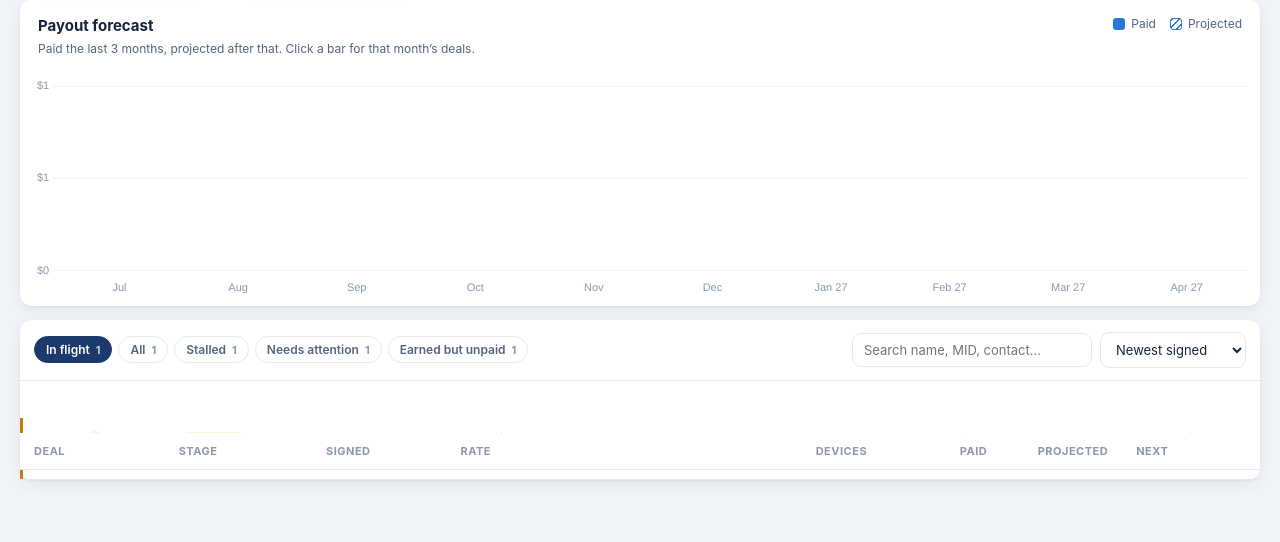
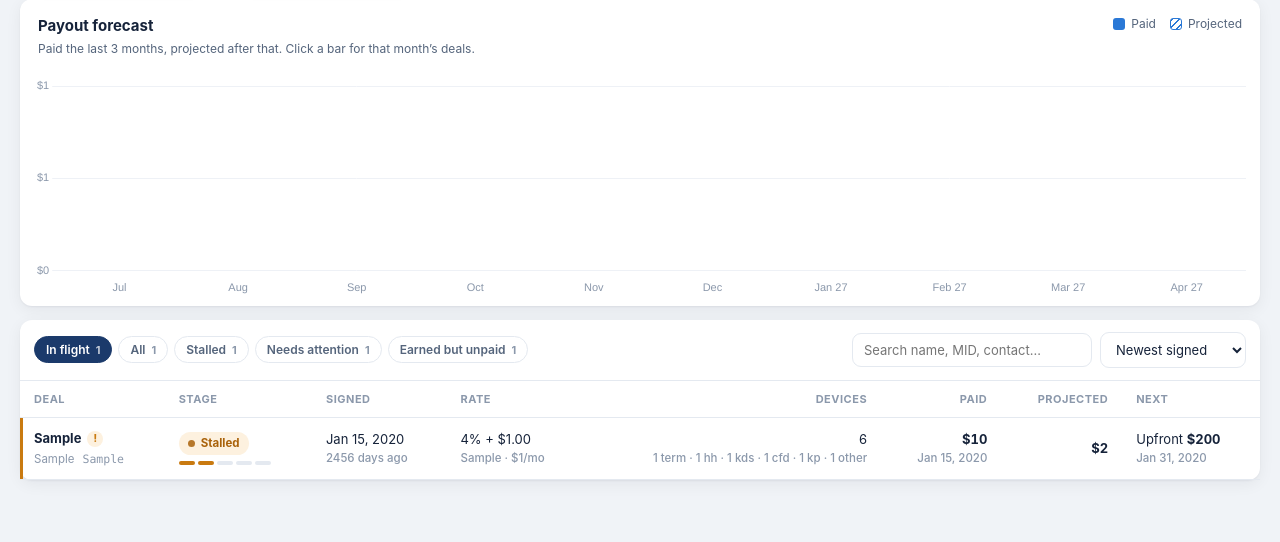
Before and after one commit to bmack99999/Inside-Sales-Claude, a Flask app: page /commissions in a window 1280 px wide. Shown: the part 409-951 px from the top of the page. Run offline with Flask 3, Linux system fonts and the light colour scheme; tables that the repository leaves empty hold one stand-in row (values such as "Sample post").

Commit message:
Stop the sticky deal table header from covering the first row
Co-Authored-By: Claude Opus 5.5 <noreply@anthropic.com>

```diff
--- a/dashboard/static/commissions.css
+++ b/dashboard/static/commissions.css
@@ -89,7 +89,7 @@
 .cx-toolbar-right input:focus, .cx-toolbar-right select:focus { outline:none; border-color:var(--cx-accent); box-shadow:0 0 0 3px var(--cx-accent-soft); }
 
 /* table */
-.cx-table-wrap { overflow-x:auto; }
+.cx-table-wrap { overflow-x:clip; }
 .cx-table { width:100%; border-collapse:separate; border-spacing:0; font-size:13px; }
 .cx-table th {
   text-align:left; font-size:11px; letter-spacing:.5px; text-transform:uppercase; color:var(--cx-ink-3); font-weight:700;
```
